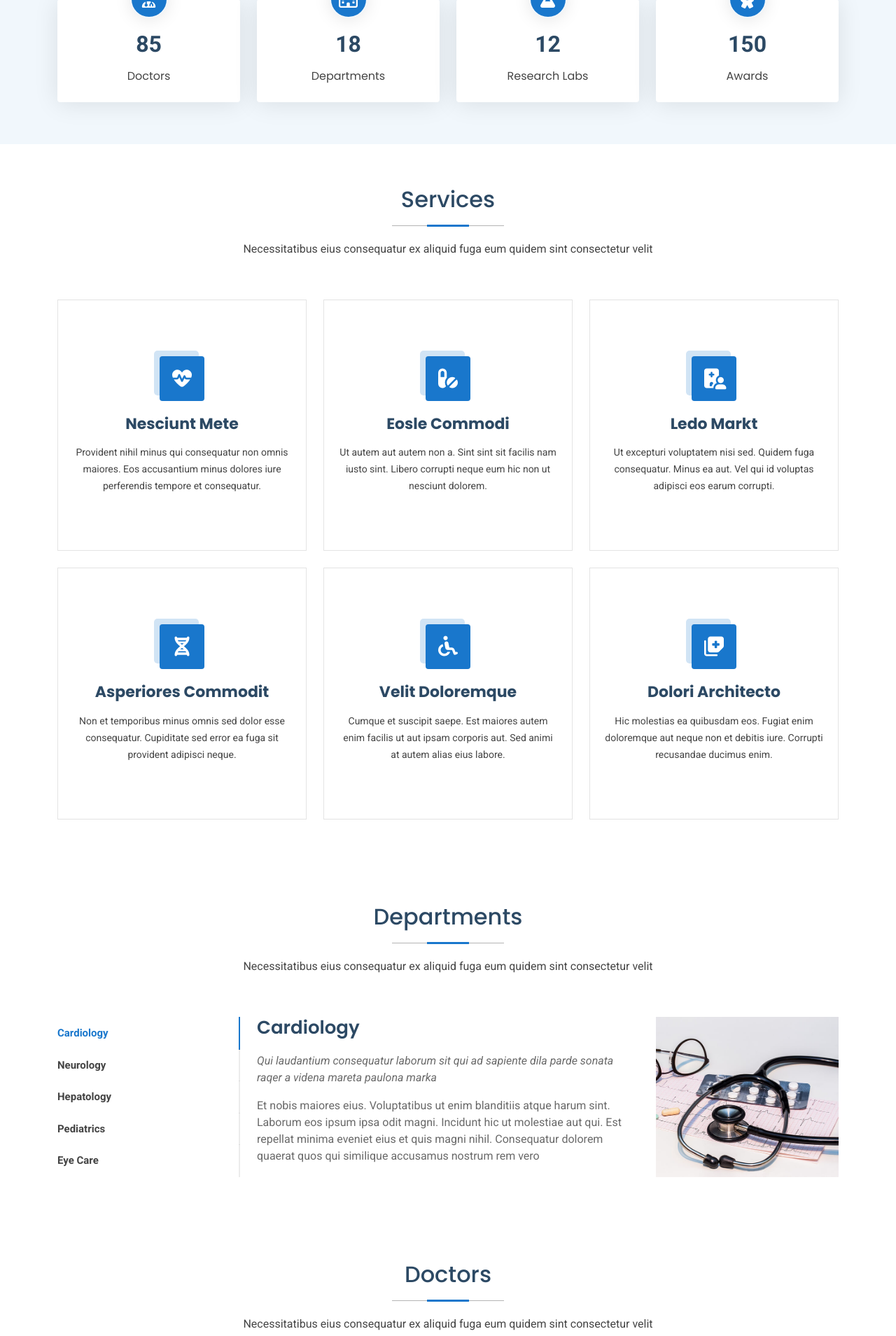
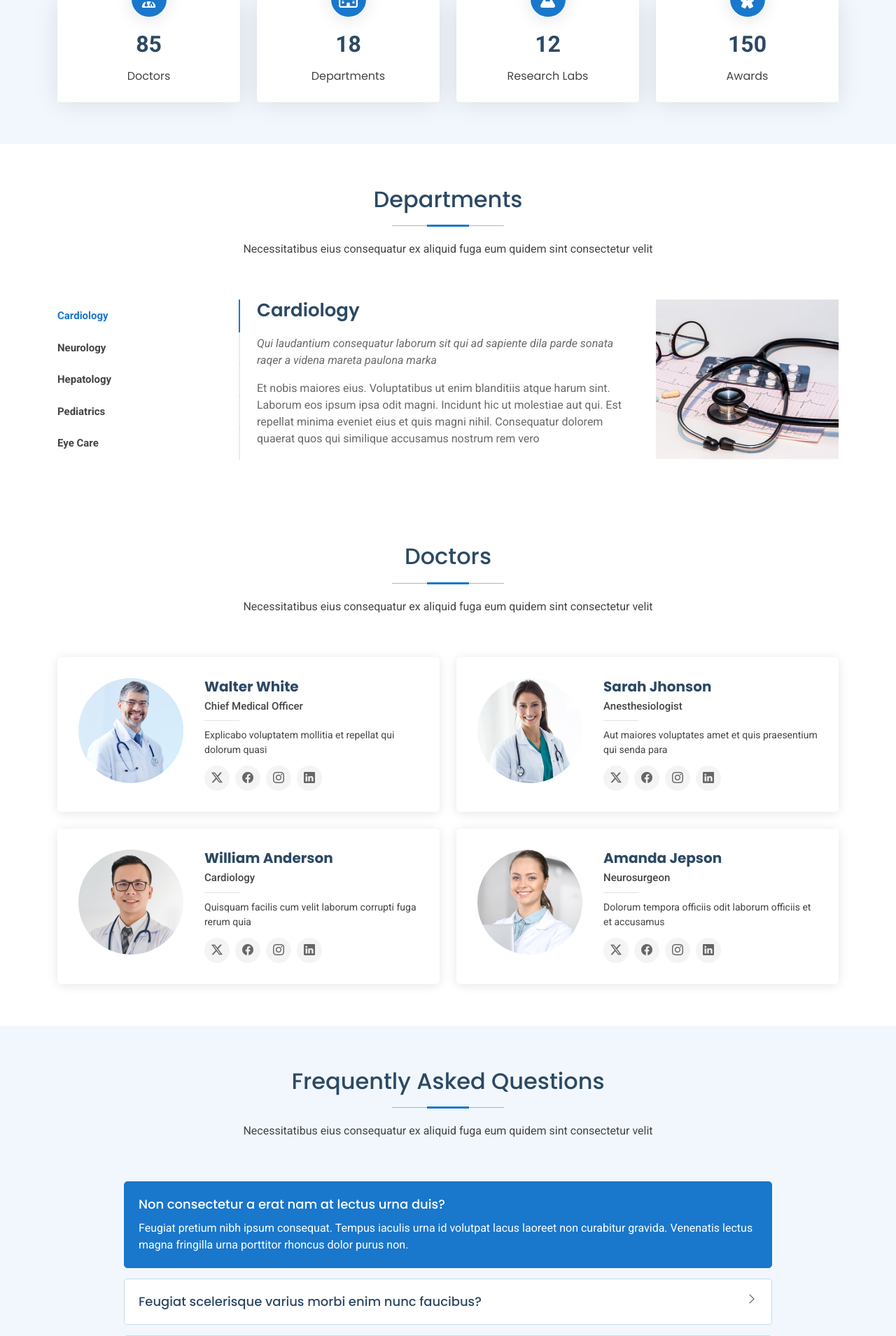
Before and after one commit to ken-Prime628/carecloud, a Django app: page / in a window 1280 px wide. Shown: the part 950-2859 px from the top of the page at 70% size. Run offline with Django 5.2, Linux system fonts and the light colour scheme; some libraries are stand-ins or nearby versions.

Commit message:
initial commit

```diff
--- a/careapp/urls.py
+++ b/careapp/urls.py
@@ -10,5 +10,7 @@ urlpatterns = [
     path('starter/', views.starter , name='starter'),
      path('appointment/', views.appointment , name='appointment'),
      path('about/', views.about , name='about'),
+    path('services/', views.services , name='services'),
+    path('show/', views.show , name='show'),
 
 ]
--- a/careapp/views.py
+++ b/careapp/views.py
@@ -34,3 +34,13 @@ def appointment(request):
 
 def about(request):
     return render(request, 'about.html')
+
+
+def services(request):
+    return render(request, 'services.html')
+
+
+def show(request):
+      allappointments = MyAppointments.objects.all()
+
+      return render(request, 'show.html', {'allappointments':allappointments})
--- a/templates/index.html
+++ b/templates/index.html
@@ -95,7 +95,7 @@
           <i class="mobile-nav-toggle d-xl-none bi bi-list"></i>
         </nav>
 
-        <a class="cta-btn d-none d-sm-block" href="#appointment">Make an Appointment</a>
+        <a class="cta-btn d-none d-sm-block" href="{% url 'appointment' %}">Make an Appointment</a>
 
       </div>
 
@@ -215,99 +215,7 @@
 
     </section><!-- /Stats Section -->
 
-    <!-- Services Section -->
-    <section id="services" class="services section">
 
-      <!-- Section Title -->
-      <div class="container section-title" data-aos="fade-up">
-        <h2>Services</h2>
-        <p>Necessitatibus eius consequatur ex aliquid fuga eum quidem sint consectetur velit</p>
-      </div><!-- End Section Title -->
-
-      <div class="container">
-
-        <div class="row gy-4">
-
-          <div class="col-lg-4 col-md-6" data-aos="fade-up" data-aos-delay="100">
-            <div class="service-item  position-relative">
-              <div class="icon">
-                <i class="fas fa-heartbeat"></i>
-              </div>
-              <a href="#" class="stretched-link">
-                <h3>Nesciunt Mete</h3>
-              </a>
-              <p>Provident nihil minus qui consequatur non omnis maiores. Eos accusantium minus dolores iure perferendis tempore et consequatur.</p>
-            </div>
-          </div><!-- End Service Item -->
-
-          <div class="col-lg-4 col-md-6" data-aos="fade-up" data-aos-delay="200">
-            <div class="service-item position-relative">
-              <div class="icon">
-                <i class="fas fa-pills"></i>
-              </div>
-              <a href="#" class="stretched-link">
-                <h3>Eosle Commodi</h3>
-              </a>
-              <p>Ut autem aut autem non a. Sint sint sit facilis nam iusto sint. Libero corrupti neque eum hic non ut nesciunt dolorem.</p>
-            </div>
-          </div><!-- End Service Item -->
-
-          <div class="col-lg-4 col-md-6" data-aos="fade-up" data-aos-delay="300">
-            <div class="service-item position-relative">
-              <div class="icon">
-                <i class="fas fa-hospital-user"></i>
-              </div>
-              <a href="#" class="stretched-link">
-                <h3>Ledo Markt</h3>
-              </a>
-              <p>Ut excepturi voluptatem nisi sed. Quidem fuga consequatur. Minus ea aut. Vel qui id voluptas adipisci eos earum corrupti.</p>
-            </div>
-          </div><!-- End Service Item -->
-
-          <div class="col-lg-4 col-md-6" data-aos="fade-up" data-aos-delay="400">
-            <div class="service-item position-relative">
-              <div class="icon">
-                <i class="fas fa-dna"></i>
-              </div>
-              <a href="#" class="stretched-link">
-                <h3>Asperiores Commodit</h3>
-              </a>
-              <p>Non et temporibus minus omnis sed dolor esse consequatur. Cupiditate sed error ea fuga sit provident adipisci neque.</p>
-              <a href="#" class="stretched-link"></a>
-            </div>
-          </div><!-- End Service Item -->
-
-          <div class="col-lg-4 col-md-6" data-aos="fade-up" data-aos-delay="500">
-            <div class="service-item position-relative">
-              <div class="icon">
-                <i class="fas fa-wheelchair"></i>
-              </div>
-              <a href="#" class="stretched-link">
-                <h3>Velit Doloremque</h3>
-              </a>
-              <p>Cumque et suscipit saepe. Est maiores autem enim facilis ut aut ipsam corporis aut. Sed animi at autem alias eius labore.</p>
-              <a href="#" class="stretched-link"></a>
-            </div>
-          </div><!-- End Service Item -->
-
-          <div class="col-lg-4 col-md-6" data-aos="fade-up" data-aos-delay="600">
-            <div class="service-item position-relative">
-              <div class="icon">
-                <i class="fas fa-notes-medical"></i>
-              </div>
-              <a href="#" class="stretched-link">
-                <h3>Dolori Architecto</h3>
-              </a>
-              <p>Hic molestias ea quibusdam eos. Fugiat enim doloremque aut neque non et debitis iure. Corrupti recusandae ducimus enim.</p>
-              <a href="#" class="stretched-link"></a>
-            </div>
-          </div><!-- End Service Item -->
-
-        </div>
-
-      </div>
-
-    </section><!-- /Services Section -->
 
     <!-- Appointment Section -->
 
```
Also changed, not shown: templates/services.html (added, +103 -0 lines), templates/show.html (added, +44 -0 lines), careapp/admin.py (line endings or trailing spaces), db.sqlite3.
